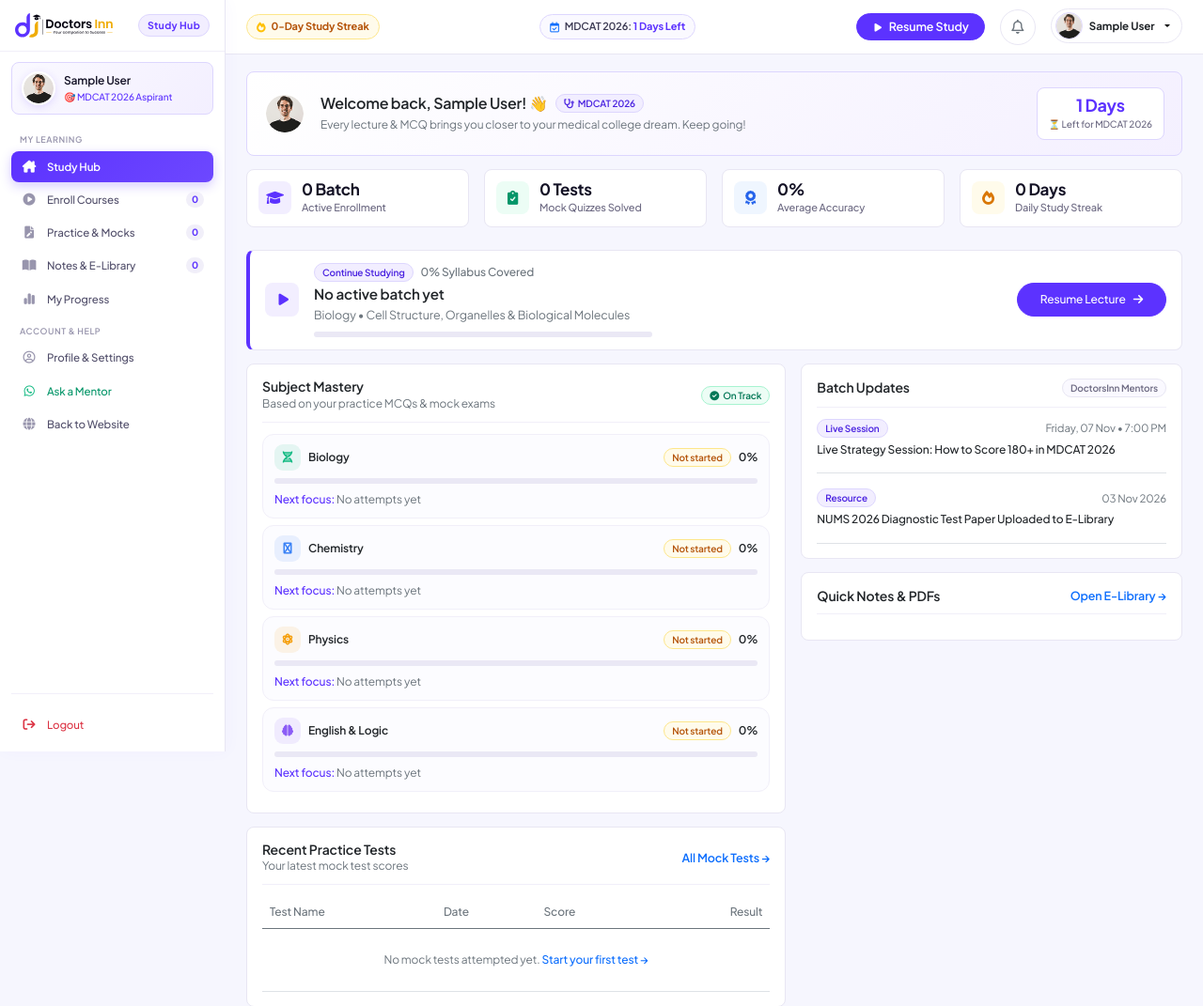
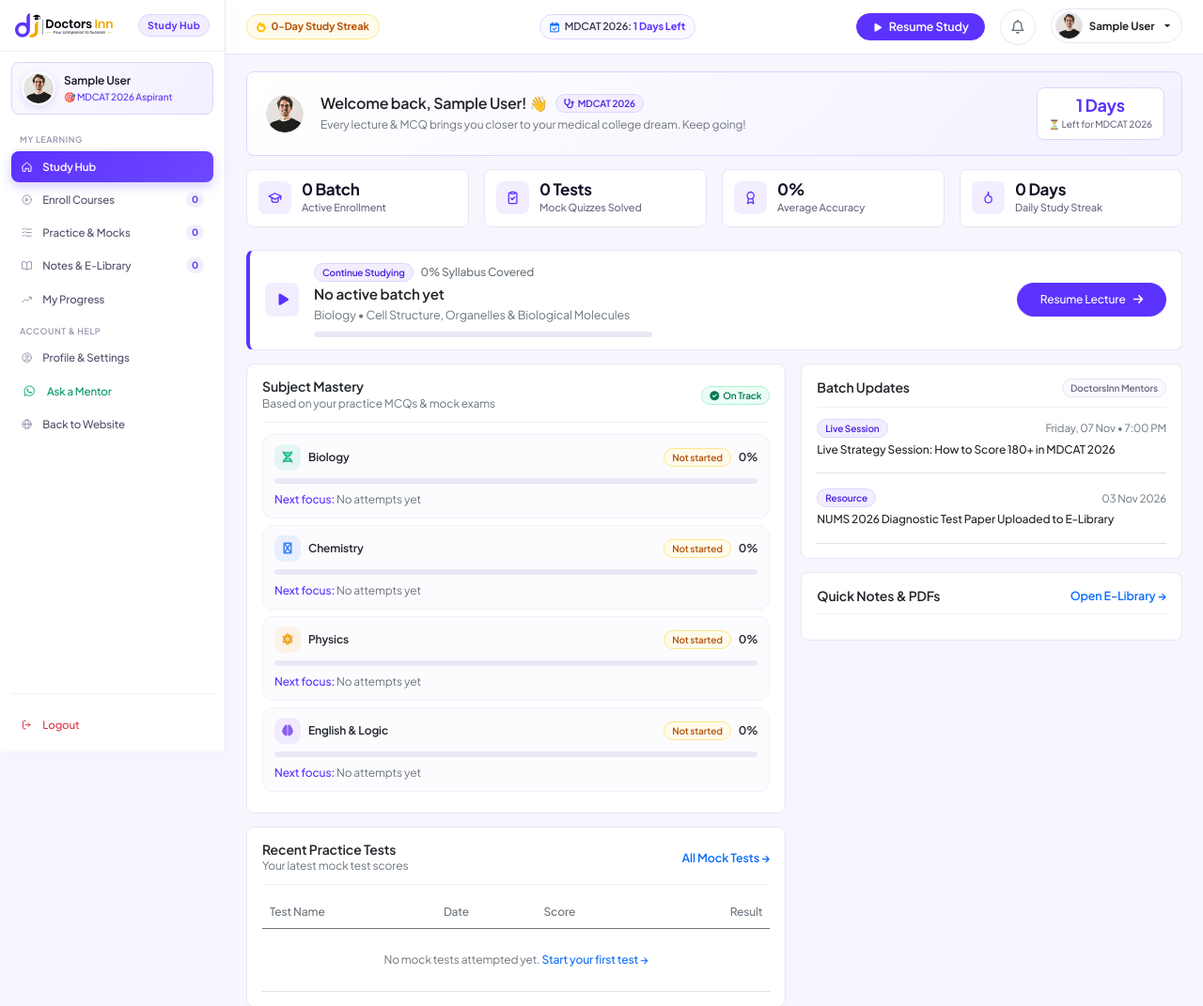
Before and after one commit to MuhammadAhmadAk/DoctorsInn, a Laravel app: page /student/dashboard in a window 1280 px wide. Shown: the top 1071 px of the page at 94% size. Run offline with Laravel 10, Linux system fonts and the light colour scheme; the visitor is signed in with stand-in values (Sample User, id 1); data that the repository does not hold is empty.

Commit message:
feat(student): custom outline icon set for sidebar and dashboard KPIs
Adds an inline-SVG x-student.icon component (24px grid, 1.8 stroke,
currentColor) so the student portal no longer depends on Font Awesome
subset glyphs. Sidebar links get purple hover/active states via CSS, the
four dashboard KPI tiles now share the brand purple tint, and the logout
icon keeps its danger color through attribute forwarding.

```diff
--- a/public/student/css/student-portal.css
+++ b/public/student/css/student-portal.css
@@ -199,11 +199,22 @@ body {
     color: var(--std-text-faint);
     transition: color 0.18s ease, transform 0.18s ease;
 }
+.di-ic {
+    display: block;
+    width: 1.15em;
+    height: 1.15em;
+    flex-shrink: 0;
+}
+.student-sidebar .sidebar-link .di-ic {
+    color: var(--std-text-faint);
+    transition: color 0.18s ease, transform 0.18s ease;
+}
 .student-sidebar .sidebar-link:hover {
     color: var(--std-primary);
     background: var(--std-surface-soft);
 }
-.student-sidebar .sidebar-link:hover i {
+.student-sidebar .sidebar-link:hover i,
+.student-sidebar .sidebar-link:hover .di-ic {
     color: var(--std-primary);
     transform: translateX(1px);
 }
@@ -213,7 +224,8 @@ body {
     font-weight: 700;
     box-shadow: 0 4px 12px rgba(92, 50, 255, 0.25);
 }
-.student-sidebar .sidebar-link.active i {
+.student-sidebar .sidebar-link.active i,
+.student-sidebar .sidebar-link.active .di-ic {
     color: #FFFFFF;
 }
 .student-sidebar .badge-counter {
@@ -376,22 +388,6 @@ body {
     flex-shrink: 0;
     background: var(--std-primary-light);
     color: var(--std-primary);
-}
-.std-kpi-icon.kpi-purple {
-    background: #F2EEFF;
-    color: #5C32FF;
-}
-.std-kpi-icon.kpi-emerald {
-    background: #ECFDF5;
-    color: #059669;
-}
-.std-kpi-icon.kpi-sky {
-    background: #EFF6FF;
-    color: #2563EB;
-}
-.std-kpi-icon.kpi-amber {
-    background: #FFFBEB;
-    color: #D97706;
 }
 .std-kpi-val {
     font-size: 19px;
--- /dev/null
+++ b/resources/views/components/student/icon.blade.php
@@ -0,0 +1,21 @@
+@props(['name'])
+
+@php
+    $icons = [
+        'home' => '<path d="M4 10.2 12 3.8l8 6.4V20a.9.9 0 0 1-.9.9H15V15h-6v5.9H4.9A.9.9 0 0 1 4 20Z"/>',
+        'courses' => '<circle cx="12" cy="12" r="8.6"/><path d="M10.3 9.2l4.7 2.8-4.7 2.8Z"/>',
+        'mocks' => '<path d="M10.2 5.5h10.3"/><path d="M10.2 12h10.3"/><path d="M10.2 18.5h10.3"/><path d="M3.6 4.6l1.5 1.5L7.7 3.5"/><path d="M3.6 11.1l1.5 1.5L7.7 10"/><path d="M3.6 17.6l1.5 1.5L7.7 16.5"/>',
+        'library' => '<path d="M12 6.7C10.4 5.4 8.3 4.7 5.9 4.7c-.9 0-1.9.1-2.9.35v13.5c1-.23 2-.33 2.9-.33 2.4 0 4.5.7 6.1 1.98 1.6-1.28 3.7-1.98 6.1-1.98.9 0 1.9.1 2.9.33V5.05c-1-.24-2-.35-2.9-.35-2.4 0-4.5.7-6.1 2Z"/><path d="M12 6.7v13.5"/>',
+        'progress' => '<path d="M3.5 17.5l5.7-5.7 3.6 3.6 7.7-7.7"/><path d="M15.8 7.7h4.7v4.7"/>',
+        'profile' => '<circle cx="12" cy="12" r="8.6"/><circle cx="12" cy="10" r="2.9"/><path d="M6.3 18.6a7 7 0 0 1 11.4 0"/>',
+        'globe' => '<circle cx="12" cy="12" r="8.6"/><path d="M3.4 12h17.2"/><path d="M12 3.4c2.6 2.3 4 5.2 4 8.6s-1.4 6.3-4 8.6c-2.6-2.3-4-5.2-4-8.6s1.4-6.3 4-8.6Z"/>',
+        'logout' => '<path d="M9.5 4.5H6.2a1.7 1.7 0 0 0-1.7 1.7v11.6a1.7 1.7 0 0 0 1.7 1.7h3.3"/><path d="M14.5 8.5l3.5 3.5-3.5 3.5"/><path d="M9.5 12H18"/>',
+        'cap' => '<path d="M3 9.6 12 5.2l9 4.4-9 4.4Z"/><path d="M7.2 11.8v4.4c0 1.32 2.15 2.4 4.8 2.4s4.8-1.08 4.8-2.4v-4.4"/><path d="M20.4 10.2v4.2"/>',
+        'clipboard-check' => '<path d="M9 4.4H7.7A1.7 1.7 0 0 0 6 6.1v12.6a1.7 1.7 0 0 0 1.7 1.7h8.6a1.7 1.7 0 0 0 1.7-1.7V6.1a1.7 1.7 0 0 0-1.7-1.7H15"/><rect x="8.6" y="3.2" width="6.8" height="2.9" rx="1.2"/><path d="M9.3 12.6l2 2 3.6-3.9"/>',
+        'award' => '<circle cx="12" cy="8.6" r="5.1"/><path d="M9 12.9 7.6 20.5l4.4-2.2 4.4 2.2-1.4-7.6"/>',
+        'fire' => '<path d="M12 3.2c.5 3.1-1.7 4.7-3.3 6.5a6.4 6.4 0 0 0-1.8 4.4 5.1 5.1 0 0 0 10.2 0c0-1.7-.7-3.1-1.7-4.3-1.1.5-2 .2-2.5-.7-.4-.8-.9-2.6-.9-5.9Z"/>',
+    ];
+@endphp
+
+<svg {{ $attributes->class('di-ic') }} viewBox="0 0 24 24" fill="none" stroke="currentColor" stroke-width="1.8"
+    stroke-linecap="round" stroke-linejoin="round" aria-hidden="true" focusable="false">{!! $icons[$name] ?? '' !!}</svg>
--- a/resources/views/student/dashboard.blade.php
+++ b/resources/views/student/dashboard.blade.php
@@ -204,8 +204,8 @@
     <div class="row g-3 mb-4">
         <div class="col-xl-3 col-sm-6">
             <div class="std-kpi">
-                <div class="std-kpi-icon kpi-purple">
-                    <i class="fa-solid fa-graduation-cap"></i>
+                <div class="std-kpi-icon">
+                    <x-student.icon name="cap" />
                 </div>
                 <div>
                     <div class="std-kpi-val">{{ $stats['enrolled_batches'] }} Batch</div>
@@ -216,8 +216,8 @@
 
         <div class="col-xl-3 col-sm-6">
             <div class="std-kpi">
-                <div class="std-kpi-icon kpi-emerald">
-                    <i class="fa-solid fa-clipboard-check"></i>
+                <div class="std-kpi-icon">
+                    <x-student.icon name="clipboard-check" />
                 </div>
                 <div>
                     <div class="std-kpi-val">{{ $stats['tests_completed'] }} Tests</div>
@@ -228,8 +228,8 @@
 
         <div class="col-xl-3 col-sm-6">
             <div class="std-kpi">
-                <div class="std-kpi-icon kpi-sky">
-                    <i class="fa-solid fa-award"></i>
+                <div class="std-kpi-icon">
+                    <x-student.icon name="award" />
                 </div>
                 <div>
                     <div class="std-kpi-val">{{ $stats['avg_score'] }}%</div>
@@ -240,8 +240,8 @@
 
         <div class="col-xl-3 col-sm-6">
             <div class="std-kpi">
-                <div class="std-kpi-icon kpi-amber">
-                    <i class="fa-solid fa-fire"></i>
+                <div class="std-kpi-icon">
+                    <x-student.icon name="fire" />
                 </div>
                 <div>
                     <div class="std-kpi-val">{{ $stats['study_streak_days'] }} Days</div>
--- a/resources/views/student/layouts/sidebar.blade.php
+++ b/resources/views/student/layouts/sidebar.blade.php
@@ -32,14 +32,14 @@
 
         <li>
             <a href="{{ route('student.dashboard') }}" class="sidebar-link {{ request()->routeIs('student.dashboard') ? 'active' : '' }}">
-                <i class="fa-solid fa-house-chimney"></i>
+                <x-student.icon name="home" />
                 <span>Study Hub</span>
             </a>
         </li>
 
         <li>
             <a href="{{ route('student.courses') }}" class="sidebar-link {{ request()->routeIs('student.courses*') || request()->routeIs('student.classroom*') ? 'active' : '' }}">
-                <i class="fa-solid fa-circle-play"></i>
+                <x-student.icon name="courses" />
                 <span>Enroll Courses</span>
                 <span class="badge-counter">{{ $coursesCount }}</span>
             </a>
@@ -47,7 +47,7 @@
 
         <li>
             <a href="{{ route('student.tests') }}" class="sidebar-link {{ request()->routeIs('student.tests*') ? 'active' : '' }}">
-                <i class="fa-solid fa-file-pen"></i>
+                <x-student.icon name="mocks" />
                 <span>Practice &amp; Mocks</span>
                 <span class="badge-counter">{{ $testsCount }}</span>
             </a>
@@ -55,7 +55,7 @@
 
         <li>
             <a href="{{ route('student.elibrary') }}" class="sidebar-link {{ request()->routeIs('student.elibrary*') ? 'active' : '' }}">
-                <i class="fa-solid fa-book-open"></i>
+                <x-student.icon name="library" />
                 <span>Notes &amp; E-Library</span>
                 <span class="badge-counter">{{ $libraryCount }}</span>
             </a>
@@ -63,7 +63,7 @@
 
         <li>
             <a href="{{ route('student.analytics') }}" class="sidebar-link {{ request()->routeIs('student.analytics*') ? 'active' : '' }}">
-                <i class="fa-solid fa-chart-simple"></i>
+                <x-student.icon name="progress" />
                 <span>My Progress</span>
             </a>
         </li>
@@ -72,7 +72,7 @@
 
         <li>
             <a href="{{ route('student.settings') }}" class="sidebar-link {{ request()->routeIs('student.settings*') ? 'active' : '' }}">
-                <i class="fa-regular fa-circle-user"></i>
+                <x-student.icon name="profile" />
                 <span>Profile &amp; Settings</span>
             </a>
         </li>
@@ -86,14 +86,14 @@
 
         <li>
             <a href="{{ route('home') }}" class="sidebar-link">
-                <i class="fa-solid fa-globe"></i>
+                <x-student.icon name="globe" />
                 <span>Back to Website</span>
             </a>
         </li>
 
         <li class="mt-auto pt-3" style="border-top: 1px solid var(--std-border-subtle);">
             <a href="{{ route('logout') }}" class="sidebar-link text-danger">
-                <i class="fa-solid fa-arrow-right-from-bracket text-danger"></i>
+                <x-student.icon name="logout" class="text-danger" />
                 <span>Logout</span>
             </a>
         </li>
```
